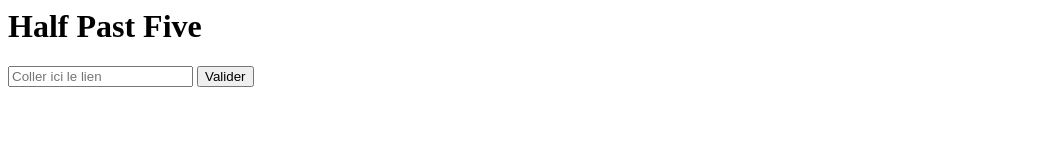
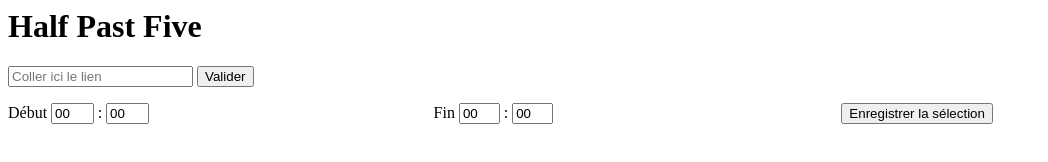
Before and after one commit to Le-Stagiaire/HalfPastFive, a plain HTML site: page templates/index.html in a window 1280 px wide. Shown: the whole page, without its empty margins (0-1048 px from the left). Drawn offline with Linux system fonts and the light colour scheme.

Commit message:
Split input for both start and end in two, add action url for cropping and download

```diff
--- a/templates/index.html
+++ b/templates/index.html
@@ -2,14 +2,13 @@
   <head>
     <meta charset="utf-8" />
     <title>Half Past Five</title>
-    <!--<link rel="stylesheet" href="" type="text/css" media="screen" />-->
-    <script language="javascript" src="../static/wavesurfer.js/dist/wavesurfer.min.js"></script>
-    <script language="javascript" src="../static/wavesurfer.js/plugin/wavesurfer.timeline.js"></script>
-    <script language="javascript" src="../static/wavesurfer.js/plugin/wavesurfer.regions.js"></script>
+    <script language="javascript" src="../static/wavesurfer.js/wavesurfer.min.js"></script>
+    <script language="javascript" src="../static/wavesurfer.js/plugin/wavesurfer.regions.min.js"></script>
+    <script language="javascript" src="../static/js/main.js"></script>
     <link rel="stylesheet" type="text/css" href="../static/css/main.css"></link>
   </head>
 
-  <body>
+  <body onload="init();">
     <header>
       <h1 id="title">Half Past Five</h1>
     </header>
@@ -22,14 +21,22 @@
         <div class="wavesurfer"></div>
         <div class="wavesurfer-timeline"></div>
         <button class="hidden toggle-play">Play / Pause</button>
-        <form class="cut-form hidden" method="post">
+        <button class="hidden remove-region" onClick="removeRegion();">Supprimer la sélection</button>
+        <form class="cut-form" method="post" action="/crop_and_download">
           <input name="media-name" id="media-name" type="hidden" value="" />
-          <input name="start" id="start" value="" placeholder="Début" />
-          <input name="stop" id="stop" value="" placeholder="Fin" />
-          <input type="submit" id="submit" name="submit" value="Valider" />
+          <div class="inputs-start">
+            Début
+            <input class="timer-input" name="minute-start" id="minute-start" value="00" type="number" /> :
+            <input class="timer-input" name="second-start" id="second-start" value="00" type="number" />
+          </div>
+          <div class="inputs-end">
+            Fin
+            <input class="timer-input" name="minute-end" id="minute-end" value="00" type="number" /> :
+            <input class="timer-input" name="second-end" id="second-end" value="00" type="number" />
+          </div>
+          <input type="submit" id="submit" name="submit" value="Enregistrer la sélection" />
         </form>
       </section>
     </main>
   </body>
-  <script language="javascript" src="../static/js/main.js"></script>
 </html>
```
